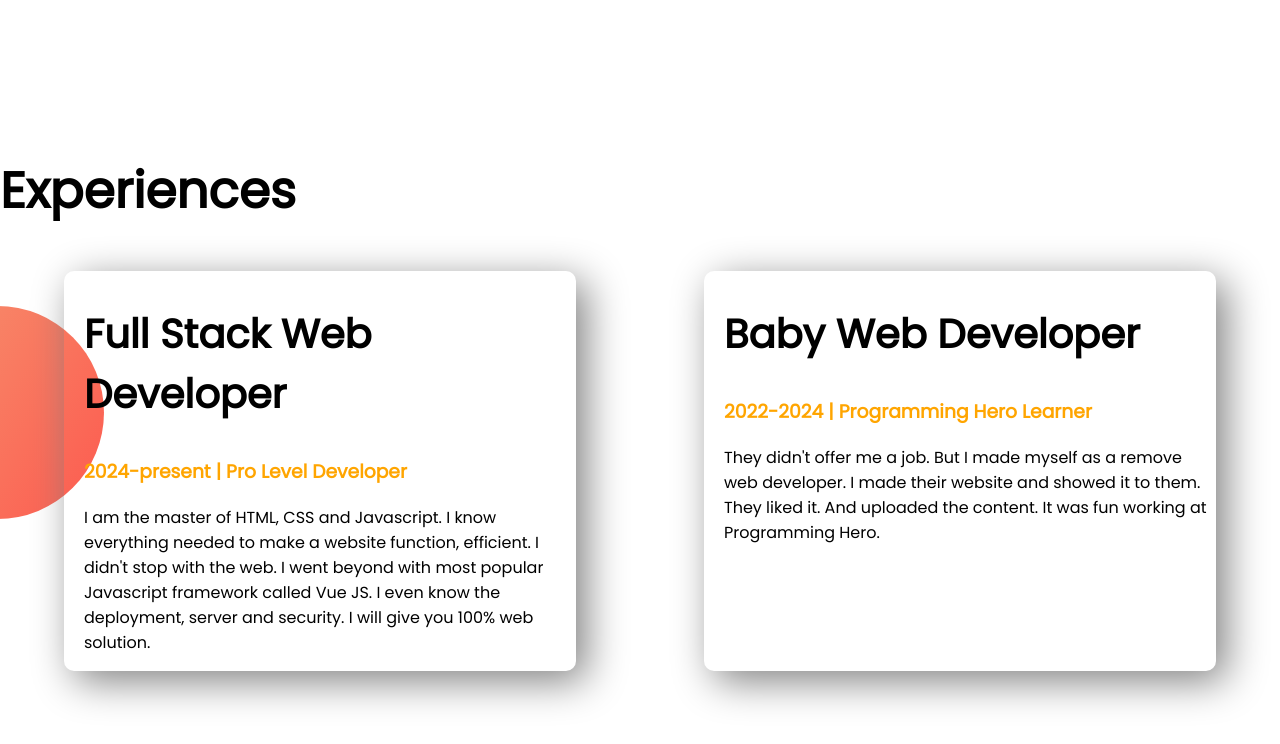
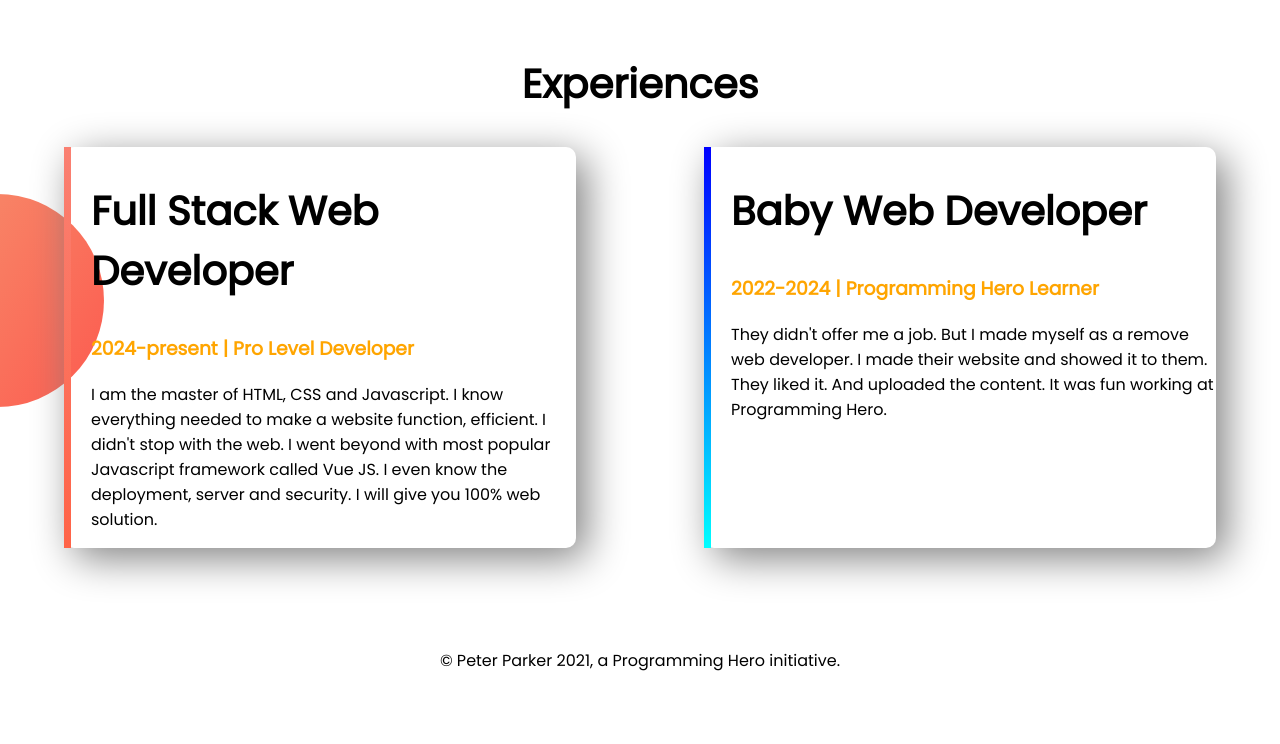
Before and after one commit to srdo96/sakib-portfolio, a plain HTML site: page index.html in a window 1280 px wide. Shown: the part 1078-1822 px from the top of the page. After the commit the page ends 1767 px from the top, so only its background shows below. Drawn offline with Linux system fonts and the light colour scheme.

Commit message:
remove unnecessary file and complete this web cloneing

```diff
--- a/index.html
+++ b/index.html
@@ -38,7 +38,7 @@
         <img src="images/sakib.jpeg" alt="sakib's picture" />
       </div>
       <div class="half-width">
-        <h1>Dream Big</h1>
+        <h2>Dream Big</h2>
         <h3>Become a web developer</h3>
         <p>
           I already learned the basic HTML and CSS. I can build any simple
@@ -51,9 +51,9 @@
       </div>
     </section>
     <section class="experience-area">
-      <h1>Experiences</h1>
+      <h2 class="experiences">Experiences</h2>
       <div class="flexible-container">
-        <div class="experience-item">
+        <div id="full-stack-developer" class="experience-item">
           <h2>Full Stack Web Developer</h2>
           <h3 class="orange-color">2024-present | Pro Level Developer</h3>
           <p>
@@ -64,7 +64,7 @@
             100% web solution.
           </p>
         </div>
-        <div class="experience-item">
+        <div id="web-dev-experience" class="experience-item">
           <h2>Baby Web Developer</h2>
           <h3 class="orange-color">2022-2024 | Programming Hero Learner</h3>
           <p>
@@ -76,5 +76,8 @@
         </div>
       </div>
     </section>
+    <footer>
+      <p>© Peter Parker 2021, a Programming Hero initiative.</p>
+    </footer>
   </body>
 </html>
--- a/style.css
+++ b/style.css
@@ -13,7 +13,7 @@ h2 {
 }
 .flexible-container {
   display: flex;
-  margin-bottom: 150px;
+  margin-bottom: 100px;
 }
 .half-width {
   width: 50%;
@@ -52,3 +52,19 @@ h2 {
   background-repeat: no-repeat;
   background-position: left;
 }
+#web-dev-experience {
+  border-left: 7px solid;
+  border-image: linear-gradient(blue, cyan);
+  border-image-slice: 1;
+}
+#full-stack-developer {
+  border-left: 7px solid;
+  border-image: linear-gradient(salmon, tomato);
+  border-image-slice: 1;
+}
+.experiences {
+  text-align: center;
+}
+footer p {
+  text-align: center;
+}
```
Also changed, not shown: images/jhankar.png (deleted), images/jhankar2.png (deleted), images/my-bg2.png (deleted), 4 other files.
